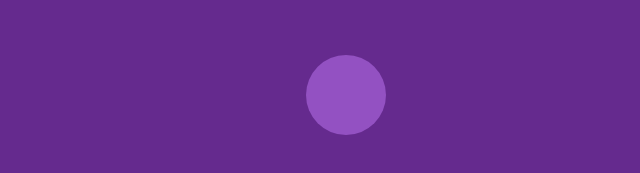
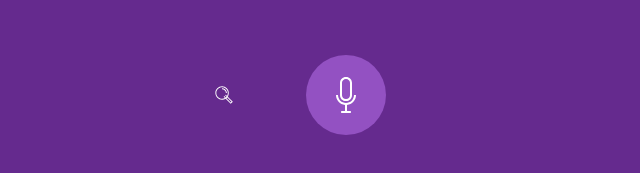
Before and after one commit to rafaelalucas91/edpsearch, a plain HTML site: page index.html in a window 1280 px wide. Shown: the part 297-470 px from the top of the page, 294-934 px from the left. Drawn offline with Linux system fonts and the light colour scheme; the site is published under a folder, as on GitHub Pages, so addresses that start at the root find nothing.

Commit message:
upd: css icons

```diff
--- a/sass/main.scss
+++ b/sass/main.scss
@@ -242,7 +242,7 @@ body {
         .icon-Bop-055 {
             width: 24px;
             height: 24px;
-            background-image: url(/assets/Bop-055.svg);
+            background-image: url(../assets/Bop-055.svg);
             background-size: contain;
             background-repeat: no-repeat;
             background-position: center;
@@ -255,7 +255,7 @@ body {
 
         .icon-Bop-171 {
 
-            background-image: url(/assets/Bop-171.svg);
+            background-image: url(../assets/Bop-171.svg);
             background-size: contain;
             background-repeat: no-repeat;
             background-position: center;
```
Also changed, not shown: css/main.css, 1 other file.
